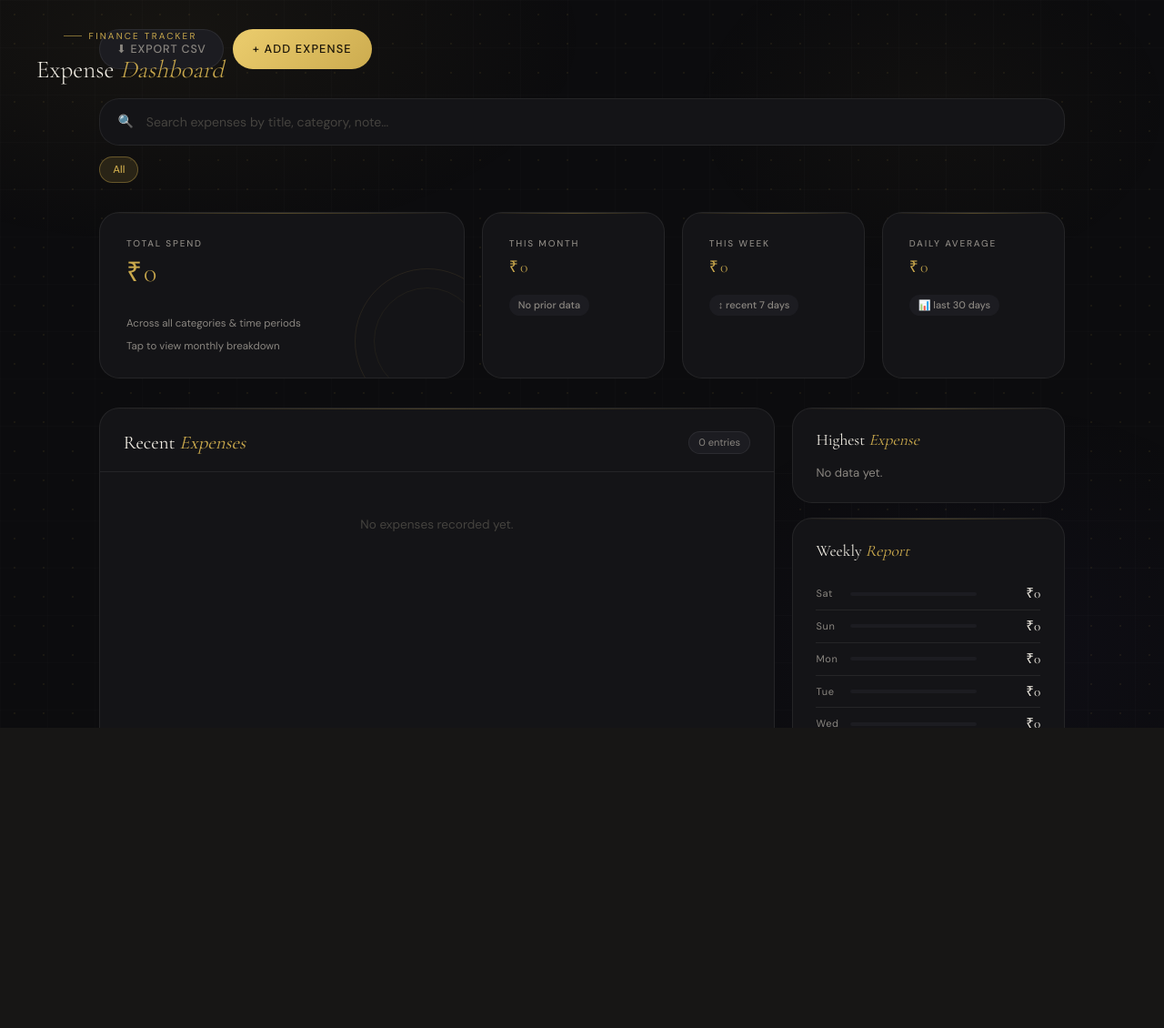
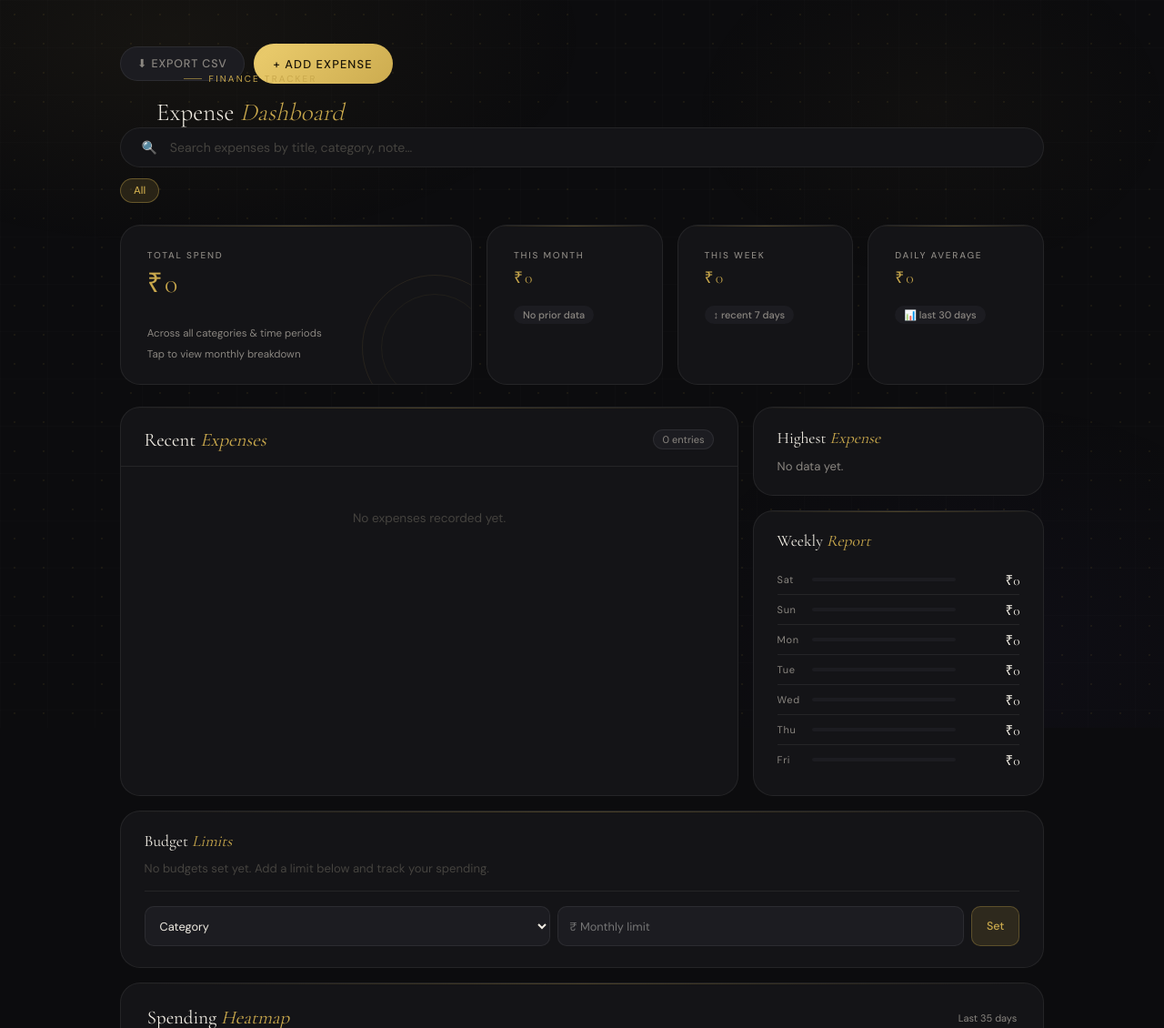
Before and after one commit to Booma-S/SpendWise, a Django app: page / in a window 1280 px wide. Shown: the top 1130 px of the page at 91% size. Before the commit the page ends 800 px from the top, so only its background shows below. Run offline with Django 5.2, Linux system fonts and the light colour scheme; data that the repository does not hold is empty.

Commit message:
Updated version

```diff
--- a/tracker/templates/home.html
+++ b/tracker/templates/home.html
@@ -49,7 +49,7 @@
             --radius-lg:  22px;
         }
 
-        html { scroll-behavior: smooth; overflow-x: hidden;}
+        html { scroll-behavior: smooth; }
 
         body {
             min-height: 100vh;
@@ -59,7 +59,6 @@
             padding: 0;
             position: relative;
             overflow-x: hidden;
-            line-height: 1.5;
         }
 
         .bg-atmosphere {
@@ -79,33 +78,27 @@
 
         /* ── SHELL ── */
         .shell {
-            position: relative;
-            z-index: 1;
-            width: 100%;
-            max-width: 1100px; margin: 0 auto;
-            padding: 2rem 1.2rem 4rem;
+            position: relative; z-index: 1;
+            max-width: 1080px; margin: 0 auto;
+            padding: 3rem 2rem 5rem;
         }
 
         /* ── TOP NAV ── */
         .topnav {
-            display: flex;
-            flex-direction: column;
-            gap: 16px;
-            margin-bottom: 2rem;
+            display: flex; align-items: center; justify-content: space-between;
+            margin-bottom: 3rem;
+            animation: rise 0.6s 0.05s both;
         }
-        .nav-actions {
-            display: flex;
-            gap: 10px;
-            flex-wrap: wrap;
-        }
-        .brand { display: flex; flex-direction: column; z-index: 2;}
+        .brand { display: flex; flex-direction: column; }
         .brand-eyebrow {
             font-size: 10px; letter-spacing: 0.22em; text-transform: uppercase;
             color: var(--gold); display: flex; align-items: center; gap: 8px; margin-bottom: 4px;
         }
         .brand-eyebrow::before { content: ''; width: 20px; height: 1px; background: var(--gold); opacity: 0.6; }
-        .brand-name { font-family: 'Cormorant Garamond', serif; font-size: 1.7rem; font-weight: 300; line-height: 1.2;}
+        .brand-name { font-family: 'Cormorant Garamond', serif; font-size: 1.7rem; font-weight: 300; }
         .brand-name em { font-style: italic; color: var(--gold); }
+
+        .nav-actions { display: flex; gap: 10px; align-items: center; }
 
         .btn-add {
             display: inline-flex; align-items: center; gap: 8px;
@@ -138,13 +131,13 @@
 
         /* ── SEARCH / FILTER BAR ── */
         .search-section {
-            margin-bottom: 2rem;
+            margin-bottom: 1.5rem;
             animation: rise 0.6s 0.08s both;
         }
         .search-bar {
             display: flex; align-items: center; gap: 14px;
             background: var(--surface); border: 1px solid var(--border);
-            border-radius: var(--radius-lg); padding: 0.9rem 1.2rem;
+            border-radius: var(--radius-lg); padding: 0.75rem 1.4rem;
             margin-bottom: 0.75rem;
             transition: border-color 0.25s;
         }
@@ -179,7 +172,7 @@
         .stat-row {
             display: grid;
             grid-template-columns: 2fr 1fr 1fr 1fr;
-            gap: 1.2rem; margin-bottom: 2rem;
+            gap: 1rem; margin-bottom: 1.5rem;
             animation: rise 0.6s 0.1s both;
         }
         .stat-card {
@@ -224,8 +217,8 @@
 
         /* ── MAIN GRID ── */
         .main-grid {
-            display: grid; grid-template-columns: 1fr 300px;
-            gap: 1.2rem; margin-bottom: 1.5rem;
+            display: grid; grid-template-columns: 1fr 320px;
+            gap: 1rem; margin-bottom: 1rem;
             animation: rise 0.6s 0.2s both;
         }
 
```
Also changed, not shown: other parts of tracker/templates/home.html (+5 -37 lines).
